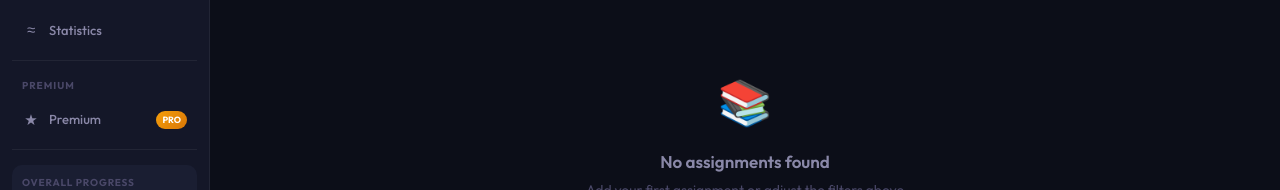
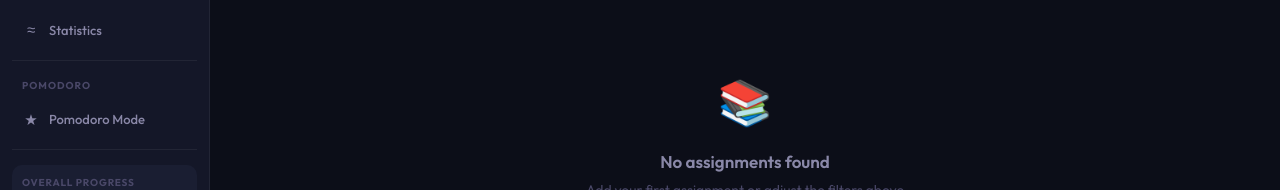
Before and after one commit to Pendragonnnnn/FrontEnd-Y2_T2_FinalProject, a React (Vite) app: page / in a window 1280 px wide. Shown: the part 179-369 px from the top of the page. Built offline with nearby package versions, Linux system fonts and the light colour scheme.

Commit message:
al check

```diff
--- a/src/App.jsx
+++ b/src/App.jsx
@@ -1,7 +1,6 @@
 import React, { useState } from 'react'
 import { useAssignments } from './utils/useAssignments'
-import { usePomodoro } from './utils/usePomodoro'
-import { PREMIUM_KEY } from './utils/helpers'
+
 import Topbar from './components/Topbar'
 import Sidebar from './components/Sidebar'
 import ListView from './components/ListView'
@@ -10,13 +9,9 @@ import StatsView from './components/StatsView'
 import AddModal from './components/AddModal'
 import Pomodoro from './components/com-pomo/Pomodoro'
 
-function loadPrem() {
-  try { return JSON.parse(localStorage.getItem(PREMIUM_KEY) || 'false') } catch { return false }
-}
 
 export default function App() {
   const { assignments, addAssignment, updateAssignment, deleteAssignment, toggleComplete, updateProgress, attachFile } = useAssignments()
-  const pomodoro = usePomodoro()
 
   const [view, setView]                 = useState('list')
   const [showModal, setShowModal]       = useState(false)
@@ -25,7 +20,6 @@ export default function App() {
   const [filterSub, setFilterSub]       = useState('All')
   const [filterStatus, setFilterStatus] = useState('All')
   const [filterDiff, setFilterDiff]     = useState('All')
-  const [isPrem, setIsPrem]             = useState(loadPrem)
   const [calMonth, setCalMonth]         = useState(new Date())
   const [randomPick, setRandomPick]     = useState(null)
   const [theme, setTheme] = useState('dark')
@@ -39,7 +33,6 @@ export default function App() {
   }
 
 
-  const handleUnlockPrem = () => { setIsPrem(true); localStorage.setItem(PREMIUM_KEY, 'true') }
   const openAdd    = () => { setEditing(null); setShowModal(true) }
   const openEdit   = a  => { setEditing(a); setShowModal(true) }
   const closeModal = () => { setShowModal(false); setEditing(null) }
@@ -57,7 +50,7 @@ export default function App() {
     <div className="app">
       <Topbar search={search} onSearch={setSearch} doneCount={doneCount} total={total} onAdd={openAdd}  theme={theme} onToggleTheme={toggleTheme}/>
       <div className="body">
-        <Sidebar view={view} onView={setView} rate={rate} isPrem={isPrem} />
+        <Sidebar view={view} onView={setView} rate={rate}/>
         <main className="main">
           {view === 'list' && (
             <ListView
@@ -72,7 +65,7 @@ export default function App() {
           )}
           {view === 'calendar' && <CalendarView assignments={assignments} month={calMonth} onMonthChange={setCalMonth} />}
           {view === 'stats'    && <StatsView assignments={assignments} />}
-          {view === 'premium'  && (
+          {view === 'pomodoro'  && (
             <Pomodoro
             />
           )}
--- a/src/components/Sidebar.jsx
+++ b/src/components/Sidebar.jsx
@@ -1,6 +1,6 @@
 import React from 'react'
 const NAV = [['list','≡','Assignments'],['calendar','▦','Calendar'],['stats','≈','Statistics']]
-export default function Sidebar({ view, onView, rate, isPrem }) {
+export default function Sidebar({ view, onView, rate}) {
   return (
     <nav className="sidebar">
       <div className="sb-section">Views</div>
@@ -10,10 +10,9 @@ export default function Sidebar({ view, onView, rate, isPrem }) {
         </button>
       ))}
       <div className="sb-divider" />
-      <div className="sb-section">Premium</div>
-      <button className={`nav-btn ${view === 'premium' ? 'active' : ''}`} onClick={() => onView('premium')}>
-        <span className="nav-ic">★</span>Premium
-        {!isPrem && <span className="pro-badge">PRO</span>}
+      <div className="sb-section">Pomodoro</div>
+      <button className={`nav-btn ${view === 'pomodoro' ? 'active' : ''}`} onClick={() => onView('pomodoro')}>
+        <span className="nav-ic">★</span>Pomodoro Mode
       </button>
       <div className="sb-divider" />
       <div className="sb-progress">
--- a/src/components/com-pomo/Pomodoro.jsx
+++ b/src/components/com-pomo/Pomodoro.jsx
@@ -13,13 +13,13 @@ function Pomodoro() {
   ]);
   const id = useRef(null); // Use null for initial ref
   const [indexPic, setIndexPic] = useState(0);
-
   const choice = [
     { option: "start"}, {option: "reset"}
   ];
   const fullScreen = () => {
-    if (!document.fullscreenElement) {
-      document.documentElement.requestFullscreen();
+    if (!document.fullscreenElement) { // root web page entire
+
+      document.documentElement.requestFullscreen(); // root like head or body tag
     } else {
       if (document.exitFullscreen) {
         document.exitFullscreen();
@@ -31,9 +31,6 @@ function Pomodoro() {
       //  setInterval(callback, delay)
       id.current = setInterval(() => {
         setSecond((prev) => (prev > 0 ? prev - 1 : 0));
-        if ( second == 0) {
-          music.play();
-        }
       }, 1000);
       return () => clearInterval(id.current);
     }
@@ -41,6 +38,7 @@ function Pomodoro() {
 
   useEffect ( () => {
     setSecond( timer.find((mode) => mode.name === selectMode)?.time)
+    setRunning(false);
   }, [timer]);
   function start() {
     setRunning(true);
@@ -65,10 +63,10 @@ function Pomodoro() {
   }
   return (
     <>
-    <div className = {`bg-cover h-screen  flex flex-col justify-center items-center gap-20 z-0 `}
+    <div className = {`bg-cover h-screen  flex flex-col justify-center items-center gap-20 z-0 w-screen `}
      style={ {backgroundImage: `url('${urls[indexPic].url}')`}} alt = "background" >
       <div className = "flex flex-col justify-center items-center gap-15 w-4/5 " >
-        <div className = "flex justify-center items-center gap-8 w-full h-auto   " >
+        <div className = "flex justify-center items-center gap-8 w-full h-auto sm:flex-col md:flex-row   " >
           {timer.map((mode, index) => (
             <button key = {index} className = { ` !py-3 !px-7 text-3xl border rounded-full bg-transparent mt-7  border-black hover:text-black hover:bg-white cursor-pointer
                ${ selectMode === mode.name ? "bg-white text-black" : "bg-green "}`}
--- a/src/components/com-pomo/Setting.jsx
+++ b/src/components/com-pomo/Setting.jsx
@@ -34,9 +34,9 @@ function Setting({ bg, isOpen, newTime, currentTime }) {
       {/* body */}
       <div className = "flex justify-start items-center gap-3  w-full ">
         {/* sidebar */}
-          <div className = "flex flex-col justify-center !mb-auto !px-5 md:!px-0 items-start gap-10  ">
+          <div className = "flex flex-col justify-center !mb-auto !px-5 md:!px-0 items-start gap-10 sm:gap-2 md:gap-5  ">
             {setting.map((option, index) => (
-               <button key = { index } className = {` !py-3 !px-7 cursor-pointer hover:border-b
+               <button key = { index } className = {` !py-3 !px-7 cursor-pointer hover:border-b md:!px-5 sm:!px-0
                  ${settingMode === option.name ? "border-b": " " } `}
                onClick={() => setSettingMode(option.name)} >
                 {option.name} </button>
--- a/src/components/com-pomo/Timer.jsx
+++ b/src/components/com-pomo/Timer.jsx
@@ -9,10 +9,10 @@ function Timer({time,actualTime}) {
  }
   return (
     <>
-      <div className = "flex flex-col justify-start items-left gap-1 w-full text-left !pl-5 md:!pl-1 text-xl ">
-        <div className=" flex justify-between items-center gap-5 w-full ">
+      <div className = "flex flex-col justify-start items-left gap-1 w-full text-left !pl-5 md:!pl-1 text-xl sm:!pl-1 md:!pl-2 ">
+        <div className=" flex justify-between items-center gap-5 w-full sm:flex-col md:flex-row  ">
           {modes.map((mode, index) => (
-          <div  key = {index} className = "flex flex-col justify-center items-start gap-3 text-left text-xl">
+          <div  key = {index} className = "flex flex-col justify-center items-start gap-3 text-left text-xl ">
             <label htmlFor={mode.name}>{mode.name}  </label>
             <input type="number" min={1} max={59}  className="w-full border !px-1"
 
```
